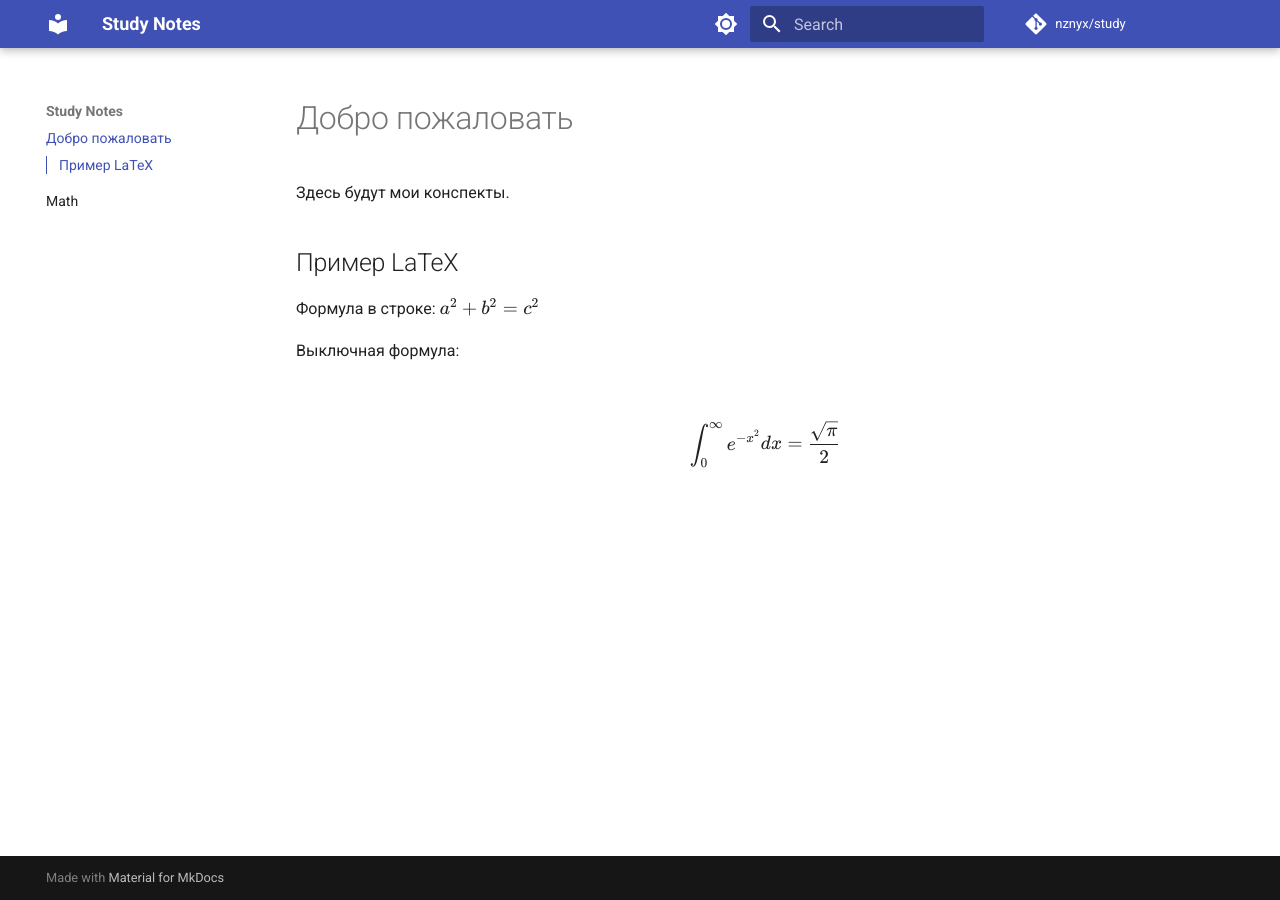
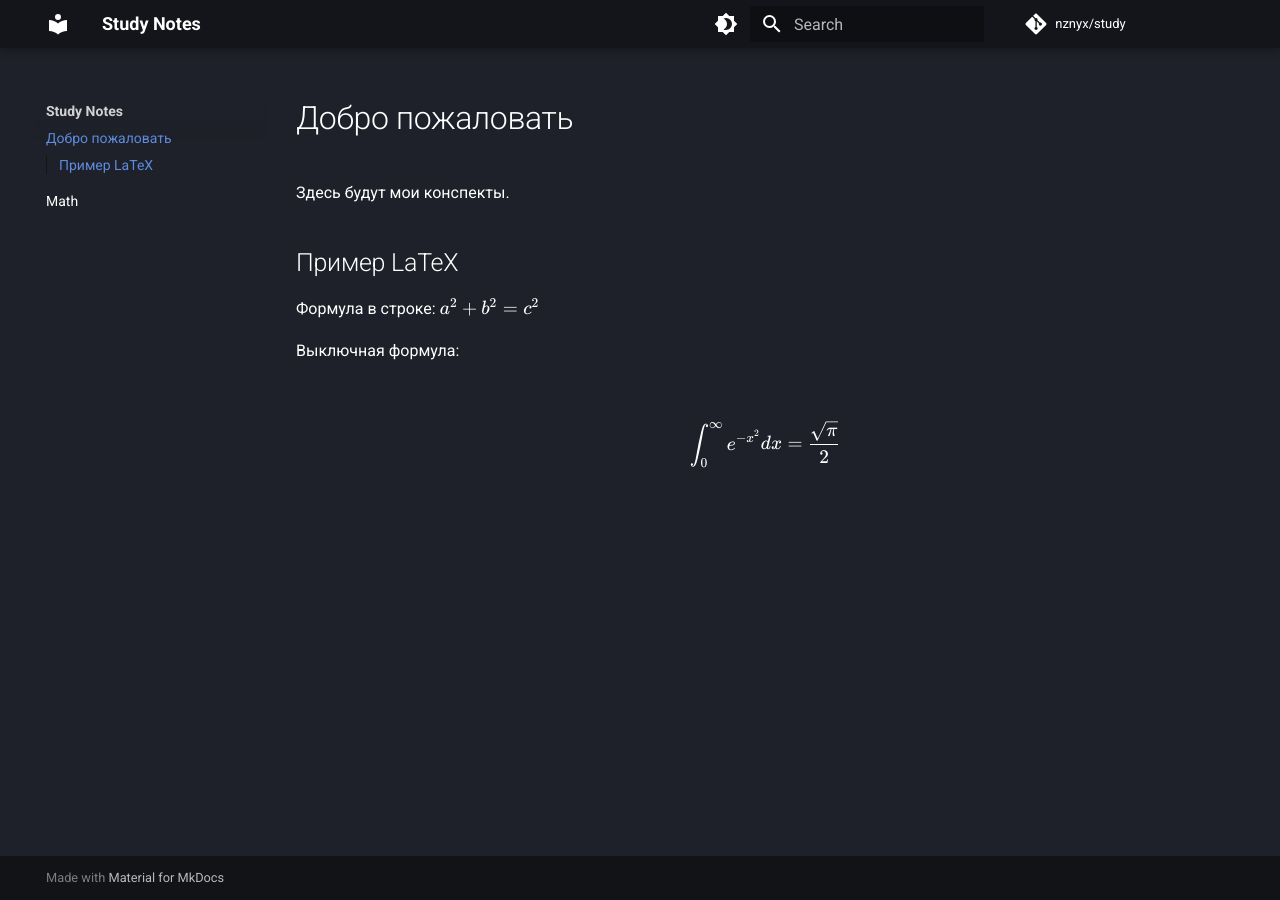
Before and after one commit to nznyx/study, an MkDocs documentation site: the page built from docs/index.md, in a window 1280 px wide. Built offline with MkDocs 1.6.1 and Material for MkDocs 9.7.7, drawn with Linux system fonts in a browser that asks for light colours; comment, search, counter and statistics services are not loaded.

Commit message:
change style (#2)

```diff
--- /dev/null
+++ b/docs/stylesheets/extra.css
@@ -0,0 +1,16 @@
+/* Pure white text in dark (slate) mode */
+[data-md-color-scheme="slate"] {
+  --md-typeset-color: #ffffff;
+  --md-default-fg-color: hsla(0, 0%, 100%, 1);
+  --md-default-fg-color--light: hsla(0, 0%, 100%, 0.8);
+  --md-default-fg-color--lighter: hsla(0, 0%, 100%, 0.5);
+}
+
+[data-md-color-scheme="slate"] .md-typeset h1,
+[data-md-color-scheme="slate"] .md-typeset h2,
+[data-md-color-scheme="slate"] .md-typeset h3,
+[data-md-color-scheme="slate"] .md-typeset h4,
+[data-md-color-scheme="slate"] .md-typeset h5,
+[data-md-color-scheme="slate"] .md-typeset h6 {
+  color: #ffffff;
+}
--- a/mkdocs.yml
+++ b/mkdocs.yml
@@ -7,14 +7,18 @@ edit_uri: edit/main/docs/
 theme:
   name: material
   palette:
+    - scheme: slate
+      primary: black
+      accent: blue
+      toggle:
+        icon: material/brightness-4
+        name: Switch to light mode
     - scheme: default
+      primary: indigo
+      accent: indigo
       toggle:
         icon: material/brightness-7
         name: Switch to dark mode
-    - scheme: slate
-      toggle:
-        icon: material/brightness-4
-        name: Switch to light mode
   features:
     - navigation.instant
     - navigation.tracking
@@ -41,6 +45,7 @@ markdown_extensions:
 
 extra_css:
   - https://cdn.jsdelivr.net/npm/katex@0.16.7/dist/katex.min.css
+  - stylesheets/extra.css
 
 extra_javascript:
   - https://cdn.jsdelivr.net/npm/katex@0.16.7/dist/katex.min.js
--- a/pyproject.toml
+++ b/pyproject.toml
@@ -9,7 +9,7 @@ description = "Computer science and math notes with MkDocs"
 readme = "README.md"
 requires-python = ">=3.13"
 dependencies = [
-    "mkdocs>=1.6",
-    "mkdocs-material>=9.7",
-    "mkdocs-minify-plugin>=0.8"
+    "mkdocs>=1.6,<2.0",
+    "mkdocs-material>=9.7,<10.0",
+    "mkdocs-minify-plugin>=0.8,<1.0"
 ]
```
